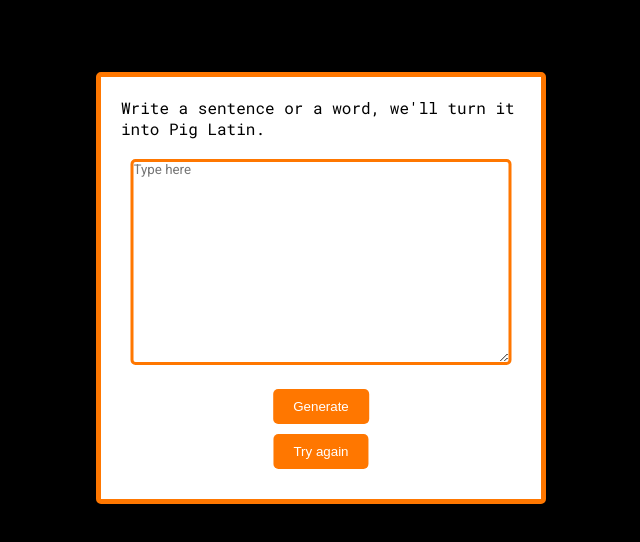
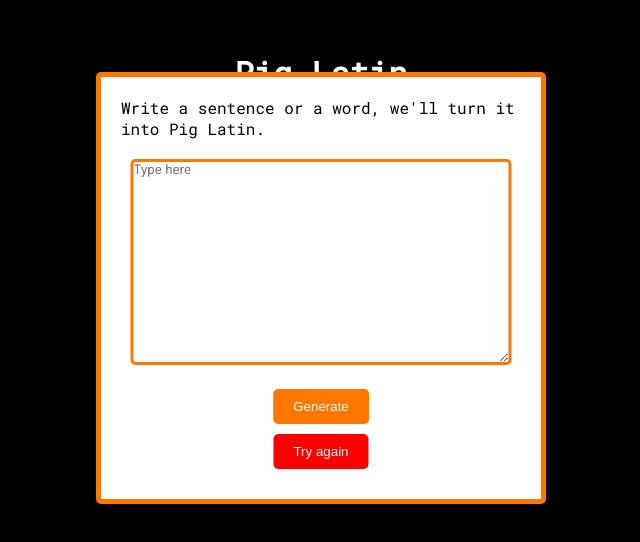
Before and after one commit to hypyeon/pig-latin, a plain HTML site: page index.html in a window 1280 px wide. Shown: the part 112-654 px from the top of the page, without its empty margins (319-959 px from the left). Drawn offline with Linux system fonts and the light colour scheme.

```diff
--- a/index.html
+++ b/index.html
@@ -19,7 +19,7 @@
         </label> <br>
         <textarea name="textarea" id="textarea" cols="30" rows="10" placeholder="Type here"></textarea> <br>
         <button type="submit">Generate</button> <br>
-        <button type="reset">Try again</button>
+        <button id="reset" type="reset">Try again</button>
     </form>
     <div>
         <p id="result"></p>
--- a/styles.css
+++ b/styles.css
@@ -6,6 +6,15 @@
 
 body {
     background-color: black;
+}
+
+h1 {
+    position: absolute;
+    color: white;
+    font-family: Roboto Mono;
+    left: 50%;
+    top: 23%;
+    transform: translate(-50%,-50%);
 }
 
 form {
@@ -36,6 +45,10 @@ button {
     margin-bottom: 10px;
 }
 
+#reset {
+    background-color: red;
+}
+
 #result {
     color: white;
     font-family: Roboto Mono;
@@ -62,6 +75,6 @@ button {
     font-family: Roboto;
 }
 
-input:focus,  {
+input:focus, #textarea {
     outline: none !important;
 }
```
Also changed, not shown: 2 other files.
